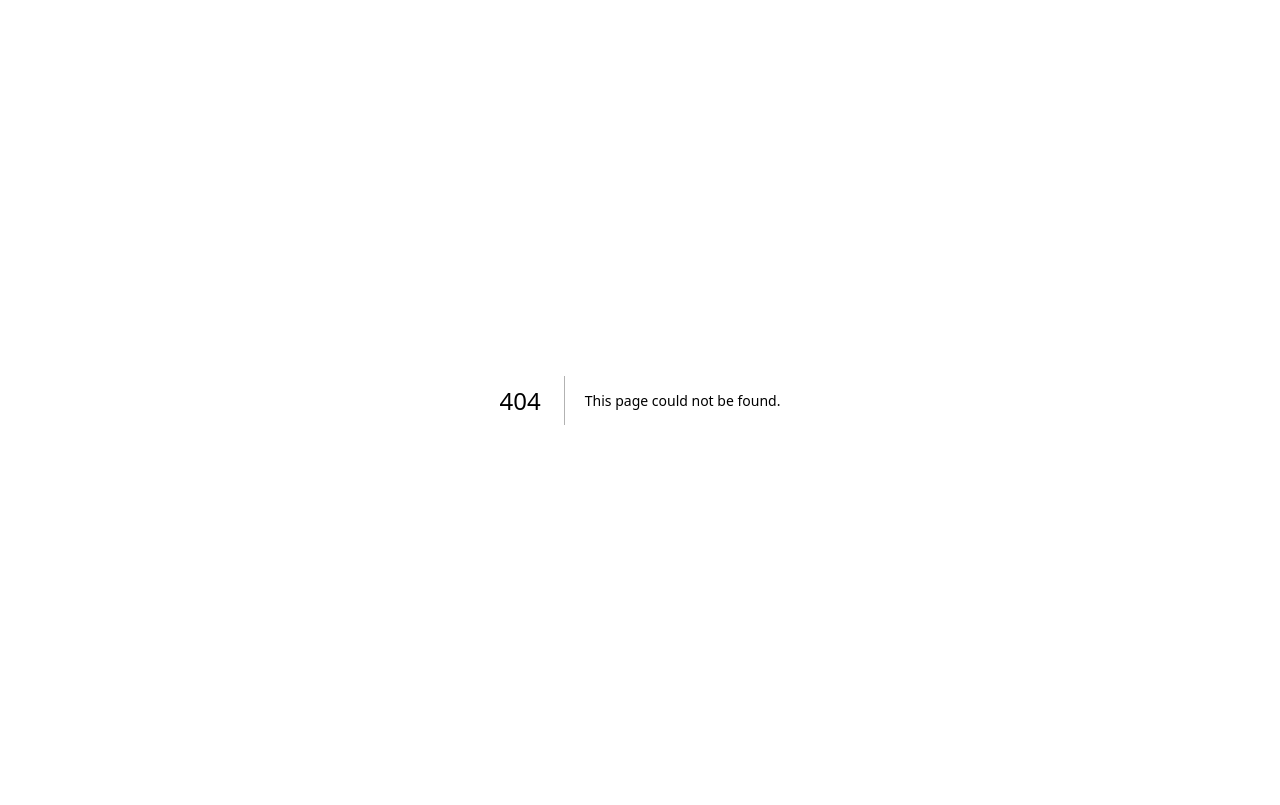
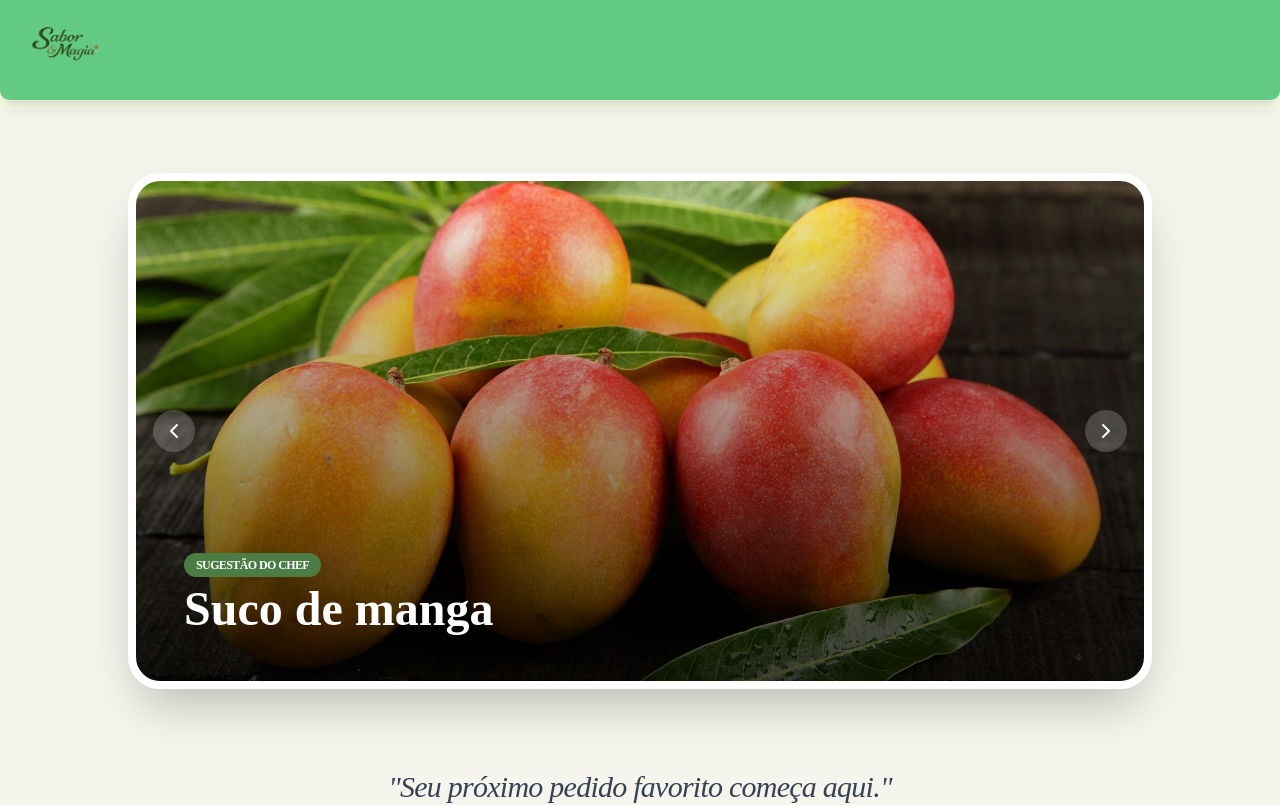
Before and after one commit to Gmbferreira/Comp-Onboarding, a Next.js app in the folder front-end/: page / in a window 1280 px wide. Before the commit this address had no page. Shown: the top 805 px of the page. Built offline with nearby package versions, Linux system fonts and the light colour scheme.

Commit message:
landing page

```diff
--- /dev/null
+++ b/front-end/app/(home)/page.tsx
@@ -0,0 +1,100 @@
+"use client";
+
+import React, { useState, useEffect } from "react"; // 1. Adicionamos o useEffect e useState
+import Link from "next/link";
+import Navbar from "@/components/navbar";
+import { Button } from "@/components/ui/button";
+import {
+  Carousel,
+  CarouselContent,
+  CarouselItem,
+  CarouselNext,
+  CarouselPrevious,
+} from "@/components/ui/carousel";
+import { Prato } from "../schemas/cardapioSchemas";
+import { mockPratos } from "../mocks/cardapioMock";
+
+export default function HomePage() {
+  const [destaques, setDestaques] = useState<Prato[]>([]);
+
+  useEffect(() => {
+    const pratosSorteados = [...mockPratos]
+      .sort(() => 0.5 - Math.random())
+      .slice(0, 3);
+    setDestaques(pratosSorteados);
+  }, []);
+
+  return (
+    <>
+      <Navbar />
+
+      <main className="min-h-screen bg-[#F5F5ED] flex flex-col items-center pt-8 md:pt-16 px-4">
+        <div className="w-full max-w-5xl px-2 lg:px-0">
+          <Carousel
+            className="w-full overflow-hidden rounded-[2rem] shadow-2xl border-8 border-white"
+            opts={{ loop: true }}
+          >
+            <CarouselContent>
+              {destaques.length > 0 ? (
+                destaques.map((prato) => (
+                  <CarouselItem key={prato.id}>
+                    <div className="relative h-[250px] sm:h-[400px] md:h-[500px] w-full">
+                      <img
+                        src={prato.imagem}
+                        alt={prato.nome}
+                        className="w-full h-full object-cover"
+                      />
+                      <div className="absolute inset-0 bg-gradient-to-t from-black/70 to-transparent flex flex-col justify-end p-6 md:p-12 text-white">
+                        <span className="bg-[#4A7C44] w-fit px-3 py-1 rounded-full text-xs font-bold mb-2 uppercase tracking-tighter">
+                          Sugestão do Chef
+                        </span>
+                        <h2 className="text-2xl md:text-5xl font-bold">
+                          {prato.nome}
+                        </h2>
+                      </div>
+                    </div>
+                  </CarouselItem>
+                ))
+              ) : (
+                <CarouselItem>
+                  <div className="h-[250px] sm:h-[400px] md:h-[500px] w-full bg-gray-200 animate-pulse rounded-[2rem]" />
+                </CarouselItem>
+              )}
+            </CarouselContent>
+
+            <CarouselPrevious className="hidden md:flex left-6 bg-white/20 hover:bg-white/40 border-none text-white scale-150" />
+            <CarouselNext className="hidden md:flex right-6 bg-white/20 hover:bg-white/40 border-none text-white scale-150" />
+          </Carousel>
+        </div>
+
+        <div className="mt-12 md:mt-20 text-center space-y-8">
+          <p className="text-xl md:text-3xl font-medium text-gray-700 tracking-tight italic">
+            "Seu próximo pedido favorito começa aqui."
+          </p>
+
+          <div className="flex justify-center">
+            <Link href="/cardapio">
+              <Button className="bg-[#4A7C44] hover:bg-[#3d6638] text-white text-3xl md:text-5xl px-12 py-10 md:px-16 md:py-14 rounded-[2rem] shadow-xl transition-all hover:scale-105 active:scale-95 border-b-[6px] border-[#2d4d29] font-bold">
+                Peça Agora
+              </Button>
+            </Link>
+          </div>
+
+          <div className="pt-12">
+            <div className="flex flex-col md:flex-row items-center justify-center gap-2 md:gap-6 text-gray-500 font-semibold text-sm md:text-xl">
+              <span>Entrega rápida</span>
+              <span className="hidden md:inline text-[#4A7C44] text-3xl">
+                •
+              </span>
+              <span>Ingredientes frescos</span>
+              <span className="hidden md:inline text-[#4A7C44] text-3xl">
+                •
+              </span>
+              <span>Pratos artesanais</span>
+            </div>
+          </div>
+        </div>
+      </main>
+    </>
+  );
+}
--- /dev/null
+++ b/front-end/components/ui/carousel.tsx
@@ -0,0 +1,242 @@
+"use client"
+
+import * as React from "react"
+import useEmblaCarousel, {
+  type UseEmblaCarouselType,
+} from "embla-carousel-react"
+
+import { cn } from "@/lib/utils"
+import { Button } from "@/components/ui/button"
+import { ChevronLeftIcon, ChevronRightIcon } from "lucide-react"
+
+type CarouselApi = UseEmblaCarouselType[1]
+type UseCarouselParameters = Parameters<typeof useEmblaCarousel>
+type CarouselOptions = UseCarouselParameters[0]
+type CarouselPlugin = UseCarouselParameters[1]
+
+type CarouselProps = {
+  opts?: CarouselOptions
+  plugins?: CarouselPlugin
+  orientation?: "horizontal" | "vertical"
+  setApi?: (api: CarouselApi) => void
+}
+
+type CarouselContextProps = {
+  carouselRef: ReturnType<typeof useEmblaCarousel>[0]
+  api: ReturnType<typeof useEmblaCarousel>[1]
+  scrollPrev: () => void
+  scrollNext: () => void
+  canScrollPrev: boolean
+  canScrollNext: boolean
+} & CarouselProps
+
+const CarouselContext = React.createContext<CarouselContextProps | null>(null)
+
+function useCarousel() {
+  const context = React.useContext(CarouselContext)
+
+  if (!context) {
+    throw new Error("useCarousel must be used within a <Carousel />")
+  }
+
+  return context
+}
+
+function Carousel({
+  orientation = "horizontal",
+  opts,
+  setApi,
+  plugins,
+  className,
+  children,
+  ...props
+}: React.ComponentProps<"div"> & CarouselProps) {
+  const [carouselRef, api] = useEmblaCarousel(
+    {
+      ...opts,
+      axis: orientation === "horizontal" ? "x" : "y",
+    },
+    plugins
+  )
+  const [canScrollPrev, setCanScrollPrev] = React.useState(false)
+  const [canScrollNext, setCanScrollNext] = React.useState(false)
+
+  const onSelect = React.useCallback((api: CarouselApi) => {
+    if (!api) return
+    setCanScrollPrev(api.canScrollPrev())
+    setCanScrollNext(api.canScrollNext())
+  }, [])
+
+  const scrollPrev = React.useCallback(() => {
+    api?.scrollPrev()
+  }, [api])
+
+  const scrollNext = React.useCallback(() => {
+    api?.scrollNext()
+  }, [api])
+
+  const handleKeyDown = React.useCallback(
+    (event: React.KeyboardEvent<HTMLDivElement>) => {
+      if (event.key === "ArrowLeft") {
+        event.preventDefault()
+        scrollPrev()
+      } else if (event.key === "ArrowRight") {
+        event.preventDefault()
+        scrollNext()
+      }
+    },
+    [scrollPrev, scrollNext]
+  )
+
+  React.useEffect(() => {
+    if (!api || !setApi) return
+    setApi(api)
+  }, [api, setApi])
+
+  React.useEffect(() => {
+    if (!api) return
+    onSelect(api)
+    api.on("reInit", onSelect)
+    api.on("select", onSelect)
+
+    return () => {
+      api?.off("select", onSelect)
+    }
+  }, [api, onSelect])
+
+  return (
+    <CarouselContext.Provider
+      value={{
+        carouselRef,
+        api: api,
+        opts,
+        orientation:
+          orientation || (opts?.axis === "y" ? "vertical" : "horizontal"),
+        scrollPrev,
+        scrollNext,
+        canScrollPrev,
+        canScrollNext,
+      }}
+    >
+      <div
+        onKeyDownCapture={handleKeyDown}
+        className={cn("relative", className)}
+        role="region"
+        aria-roledescription="carousel"
+        data-slot="carousel"
+        {...props}
+      >
+        {children}
+      </div>
+    </CarouselContext.Provider>
+  )
+}
+
+function CarouselContent({ className, ...props }: React.ComponentProps<"div">) {
+  const { carouselRef, orientation } = useCarousel()
+
+  return (
+    <div
+      ref={carouselRef}
+      className="overflow-hidden"
+      data-slot="carousel-content"
+    >
+      <div
+        className={cn(
+          "flex",
+          orientation === "horizontal" ? "-ml-4" : "-mt-4 flex-col",
+          className
+        )}
+        {...props}
+      />
+    </div>
+  )
+}
+
+function CarouselItem({ className, ...props }: React.ComponentProps<"div">) {
+  const { orientation } = useCarousel()
+
+  return (
+    <div
+      role="group"
+      aria-roledescription="slide"
+      data-slot="carousel-item"
+      className={cn(
+        "min-w-0 shrink-0 grow-0 basis-full",
+        orientation === "horizontal" ? "pl-4" : "pt-4",
+        className
+      )}
+      {...props}
+    />
+  )
+}
+
+function CarouselPrevious({
+  className,
+  variant = "outline",
+  size = "icon-sm",
+  ...props
+}: React.ComponentProps<typeof Button>) {
+  const { orientation, scrollPrev, canScrollPrev } = useCarousel()
+
+  return (
+    <Button
+      data-slot="carousel-previous"
+      variant={variant}
+      size={size}
+      className={cn(
+        "absolute touch-manipulation rounded-full",
+        orientation === "horizontal"
+          ? "top-1/2 -left-12 -translate-y-1/2"
+          : "-top-12 left-1/2 -translate-x-1/2 rotate-90",
+        className
+      )}
+      disabled={!canScrollPrev}
+      onClick={scrollPrev}
+      {...props}
+    >
+      <ChevronLeftIcon />
+      <span className="sr-only">Previous slide</span>
+    </Button>
+  )
+}
+
+function CarouselNext({
+  className,
+  variant = "outline",
+  size = "icon-sm",
+  ...props
+}: React.ComponentProps<typeof Button>) {
+  const { orientation, scrollNext, canScrollNext } = useCarousel()
+
+  return (
+    <Button
+      data-slot="carousel-next"
+      variant={variant}
+      size={size}
+      className={cn(
+        "absolute touch-manipulation rounded-full",
+        orientation === "horizontal"
+          ? "top-1/2 -right-12 -translate-y-1/2"
+          : "-bottom-12 left-1/2 -translate-x-1/2 rotate-90",
+        className
+      )}
+      disabled={!canScrollNext}
+      onClick={scrollNext}
+      {...props}
+    >
+      <ChevronRightIcon />
+      <span className="sr-only">Next slide</span>
+    </Button>
+  )
+}
+
+export {
+  type CarouselApi,
+  Carousel,
+  CarouselContent,
+  CarouselItem,
+  CarouselPrevious,
+  CarouselNext,
+  useCarousel,
+}
--- a/front-end/package.json
+++ b/front-end/package.json
@@ -11,6 +11,7 @@
   "dependencies": {
     "class-variance-authority": "^0.7.1",
     "clsx": "^2.1.1",
+    "embla-carousel-react": "^8.6.0",
     "lucide-react": "^1.7.0",
     "next": "^16.2.4",
     "next-themes": "^0.4.6",
```
Also changed, not shown: 1 other file (tests, documents, lock files or other folders).
